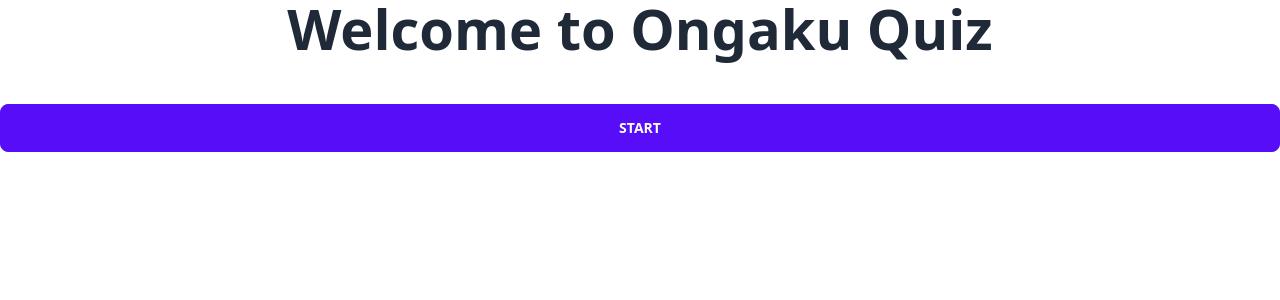
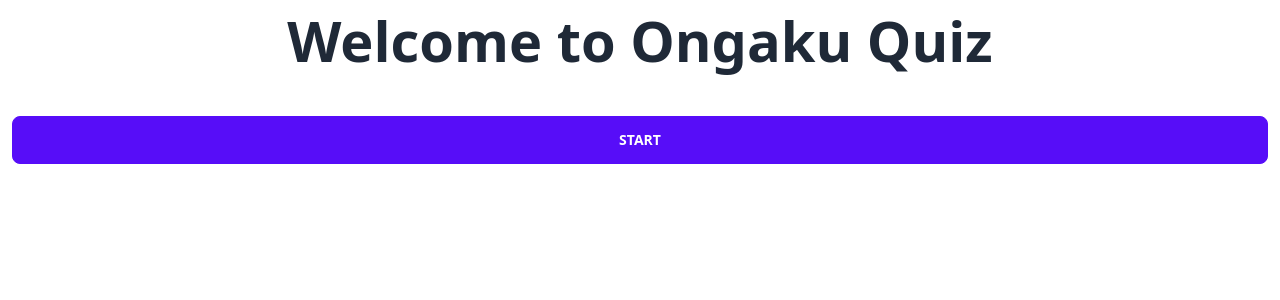
Before and after one commit to DawnOfHell/Ongaku, a SvelteKit app in the folder ui/: page / in a window 1280 px wide. Shown: the top 300 px of the page. Built offline with nearby package versions, Linux system fonts and the light colour scheme.

Commit message:
Fix layout pleasE

```diff
--- a/ui/src/routes/+layout.svelte
+++ b/ui/src/routes/+layout.svelte
@@ -2,6 +2,8 @@
 	import '../app.postcss';
 </script>
 
-<div class="prose lg:prose-xl max-h-screen h-screen max-w-none w-screen">
-	<slot />
+<div class="h-screen">
+	<div class="prose lg:prose-xl h-full p-3 max-w-none">
+		<slot />
+	</div>
 </div>
```
